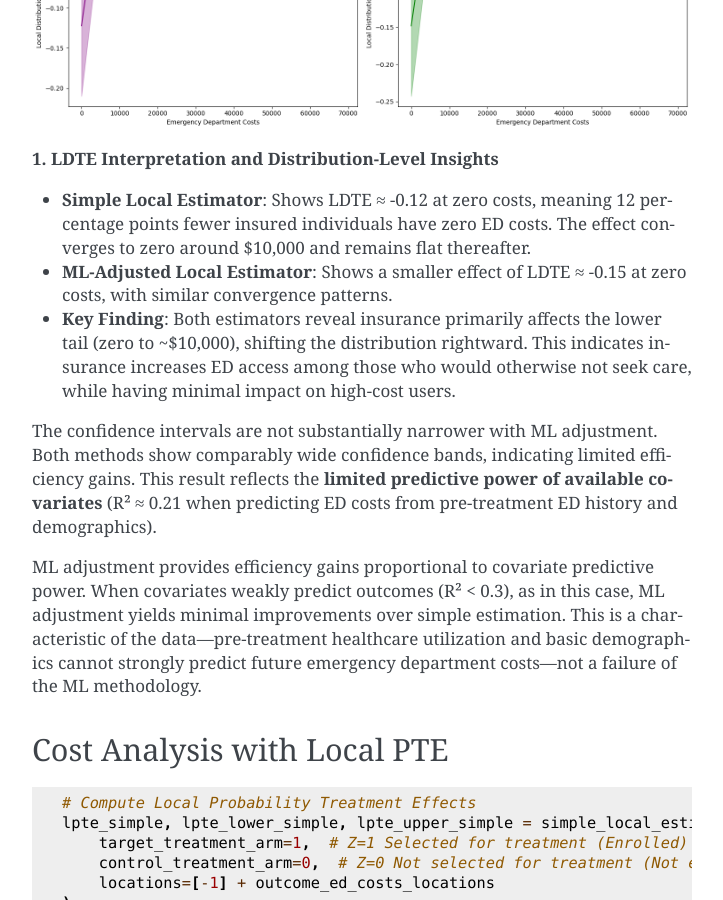
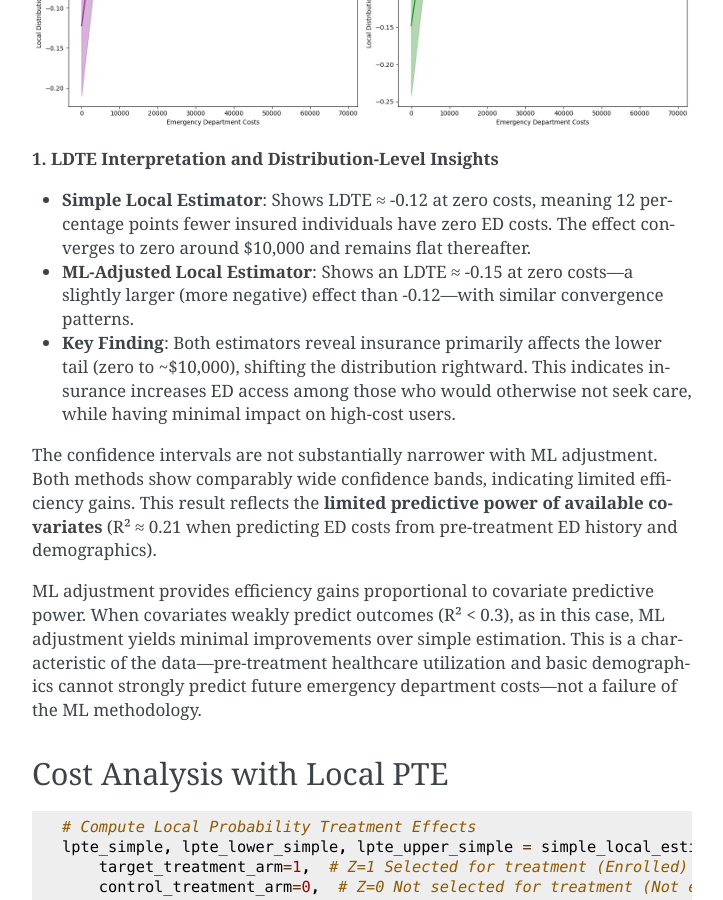
Before and after one commit to CyberAgentAILab/python-dte-adjustment, a Sphinx documentation site: the page built from docs/source/tutorials/oregon.rst, in a window 1280 px wide and 900 px high, scrolled down 4618 px. Shown: the whole window, without its empty margins (388-1111 px from the left). Built offline with Sphinx 7.4.7, drawn with Linux system fonts in a browser that asks for light colours.

Commit message:
Update docs/source/tutorials/oregon.rst
Co-authored-by: Copilot <175728472+Copilot@users.noreply.github.com>

```diff
--- a/docs/source/tutorials/oregon.rst
+++ b/docs/source/tutorials/oregon.rst
@@ -200,7 +200,7 @@ The analysis produces the following local distribution treatment effects visuali
 **1. LDTE Interpretation and Distribution-Level Insights**
 
 - **Simple Local Estimator**: Shows LDTE ≈ -0.12 at zero costs, meaning 12 percentage points fewer insured individuals have zero ED costs. The effect converges to zero around $10,000 and remains flat thereafter.
-- **ML-Adjusted Local Estimator**: Shows a smaller effect of LDTE ≈ -0.15 at zero costs, with similar convergence patterns.
+- **ML-Adjusted Local Estimator**: Shows an LDTE ≈ -0.15 at zero costs—a slightly larger (more negative) effect than -0.12—with similar convergence patterns.
 - **Key Finding**: Both estimators reveal insurance primarily affects the lower tail (zero to ~$10,000), shifting the distribution rightward. This indicates insurance increases ED access among those who would otherwise not seek care, while having minimal impact on high-cost users.
 
 
```
